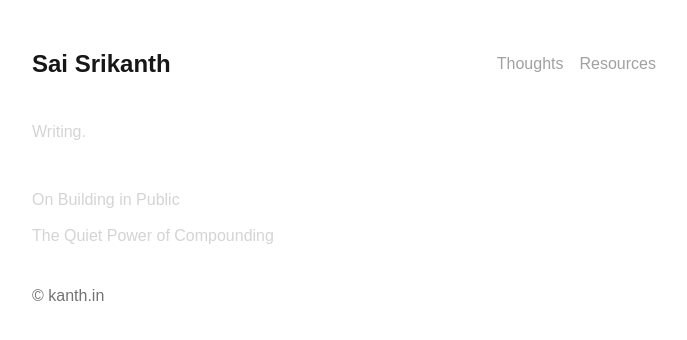
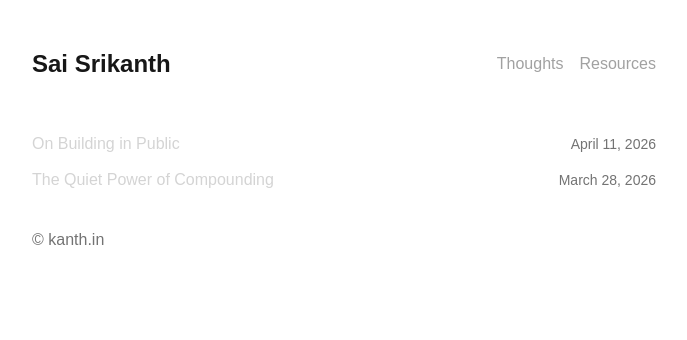
Before and after one commit to Srikan1h/portfolio, a Next.js app: page /thoughts in a window 1280 px wide. Shown: the top 340 px of the page, without its empty margins (296-983 px from the left). Built offline with nearby package versions, Linux system fonts and the light colour scheme.

Commit message:
feat: add formatted dates to list items and remove placeholder text from thoughts page

```diff
--- a/app/components/ListItem.tsx
+++ b/app/components/ListItem.tsx
@@ -1,21 +1,24 @@
 import Link from "next/link";
 import { PostMeta } from "@/lib/posts";
+import getFormattedDate from "@/lib/getFormattedDate";
 
 type Props = {
   post: PostMeta;
 };
 
 export default function ListItem({ post }: Props) {
-  const { slug, title } = post;
+  const { slug, title, date } = post;
+  const formattedDate = getFormattedDate(date);
 
   return (
-    <li>
+    <li className="flex items-baseline justify-between gap-4">
       <Link
         href={`/thoughts/${slug}`}
         className="text-neutral-300 hover:text-white transition-colors duration-150"
       >
         {title}
       </Link>
+      <span className="text-neutral-500 text-sm shrink-0">{formattedDate}</span>
     </li>
   );
 }
--- a/app/thoughts/page.tsx
+++ b/app/thoughts/page.tsx
@@ -12,10 +12,6 @@ export default function ThoughtsPage() {
   return (
     <section>
       <div className="pb-7 sm:py-2">
-        <article className="py-2 text-neutral-300">
-          <p>Writing.</p>
-        </article>
-
         <ul className="grid grid-flow-row auto-rows-max text-neutral-400 py-5 gap-3">
           {posts.map((post) => (
             <ListItem key={post.slug} post={post} />
```
